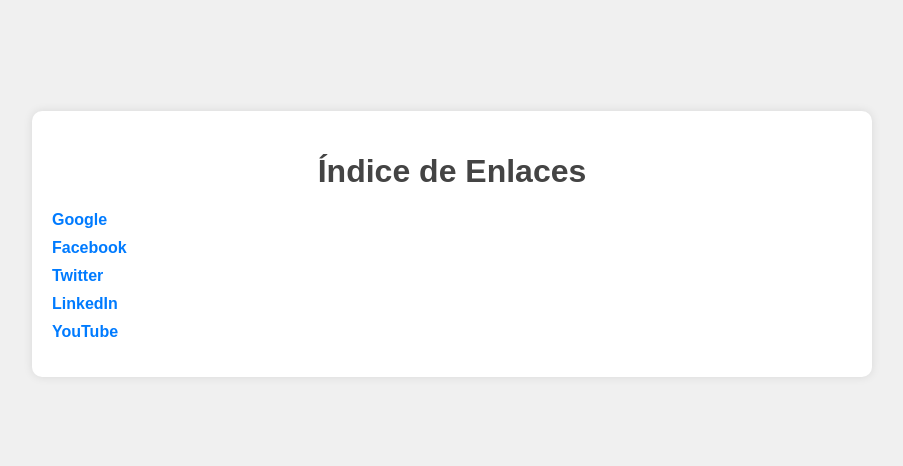
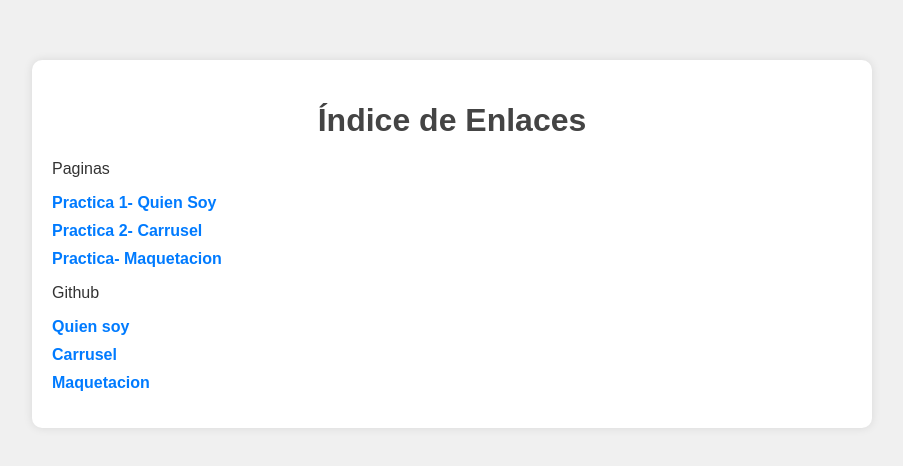
Before and after one commit to zxRogelio/TrabajosPend, a plain HTML site: page P1/EnlacesPracticas/index.html in a window 1280 px wide. Shown: the part 156-622 px from the top of the page, without its empty margins (188-1091 px from the left). Drawn offline with Linux system fonts and the light colour scheme.

Commit message:
Update index.html

```diff
--- a/P1/EnlacesPracticas/index.html
+++ b/P1/EnlacesPracticas/index.html
@@ -10,11 +10,14 @@
     <div class="container">
         <h1>Índice de Enlaces</h1>
         <ul>
-            <li><a href="https://www.google.com" target="_blank">Google</a></li>
-            <li><a href="https://www.facebook.com" target="_blank">Facebook</a></li>
-            <li><a href="https://www.twitter.com" target="_blank">Twitter</a></li>
-            <li><a href="https://www.linkedin.com" target="_blank">LinkedIn</a></li>
-            <li><a href="https://www.youtube.com" target="_blank">YouTube</a></li>
+            <p>Paginas</p>
+            <li><a href="https://practica1-nine.vercel.app/" target="_blank">Practica 1- Quien Soy</a></li>
+            <li><a href="https://practica-2-one.vercel.app/" target="_blank">Practica 2- Carrusel</a></li>
+            <li><a href="https://maquetacion-p3.vercel.app/" target="_blank">Practica- Maquetacion</a></li>
+            <p>Github</p>
+            <li><a href="https://github.com/zxRogelio/TrabajosPend/tree/main/P1/PracticasPend/Practica1" target="_blank">Quien soy</a></li>
+            <li><a href="https://github.com/zxRogelio/TrabajosPend/tree/main/P1/PracticasPend/Practica03" target="_blank">Carrusel</a></li>
+            <li><a href="https://github.com/zxRogelio/TrabajosPend/tree/main/P1/PracticasPend/MaquetacionEjercicio" target="_blank">Maquetacion</a></li>
         </ul>
     </div>
 </body>
```
